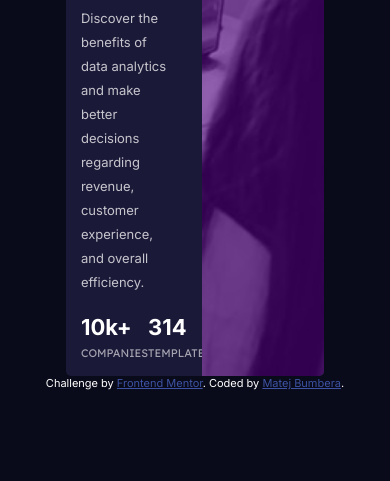
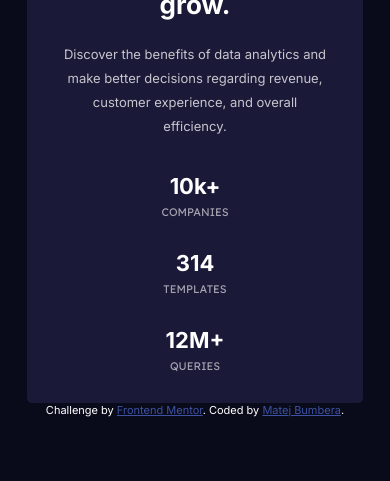
Before and after one commit to MatejBumbera/stats-preview-card-component-main, a plain HTML site: page index.html in a window 390 px wide. Shown: the part 379-860 px from the top of the page. Drawn offline with Linux system fonts and the light colour scheme.

Commit message:
added mobile design

```diff
--- a/style.css
+++ b/style.css
@@ -74,3 +74,40 @@ p {
     height: 100%;
     border-radius: 0 5px 5px 0;
 }
+
+@media only screen and (max-width: 700px) {
+    main {
+        grid-template-columns: 100%;
+        grid-template-rows: 30% 70%;
+        padding-left: 0%;
+        width: 90%;
+        height: 85%;
+        font-size: 13px;
+
+    }
+
+    #right {
+        grid-row-start: 1;
+        border-radius: 5px 5px 0 0;
+    }
+
+    #left {
+        grid-row-start: 2;
+        overflow: auto;
+        text-align: center;
+        margin: 0 10%;
+    }
+
+    #content{
+        width: 100%;
+    }
+
+    #stats{
+        flex-direction: column;
+        width: 100%;
+        justify-content: space-between;
+        min-height: 200px;
+        margin-top: 35px;
+        margin-bottom: 27px;
+    }
+}
```
